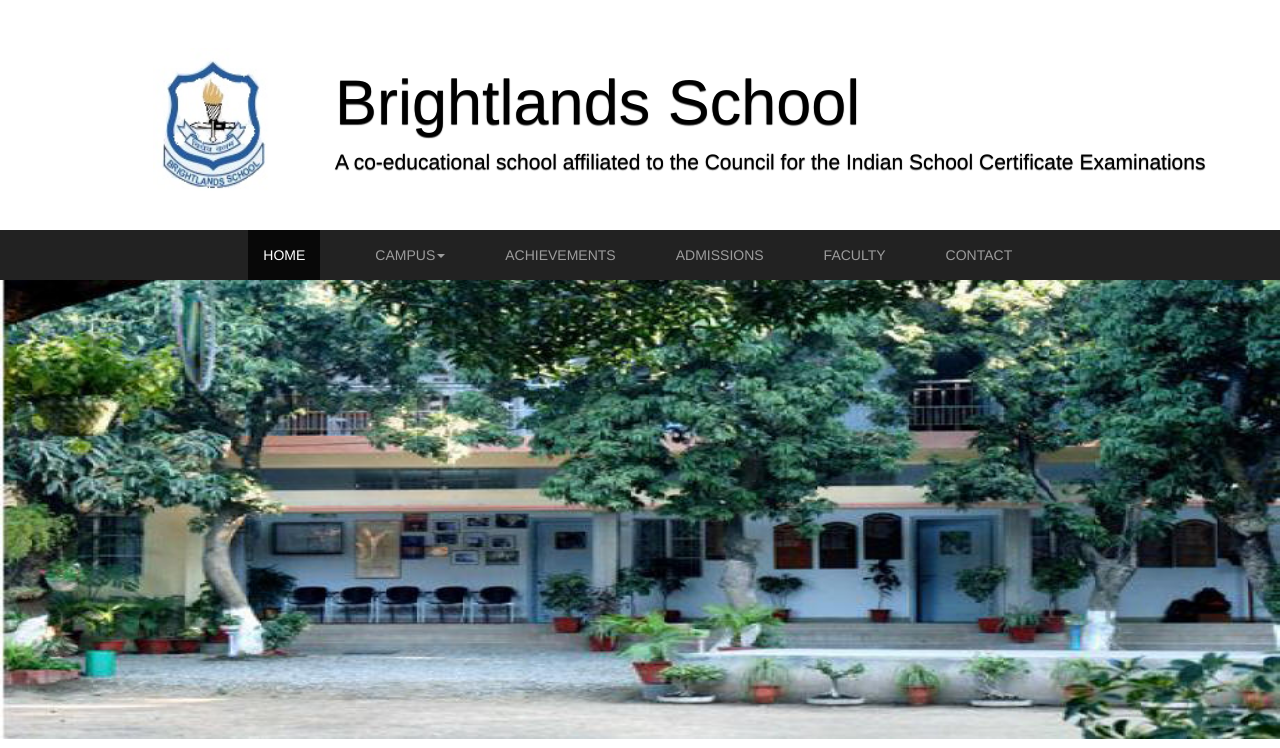
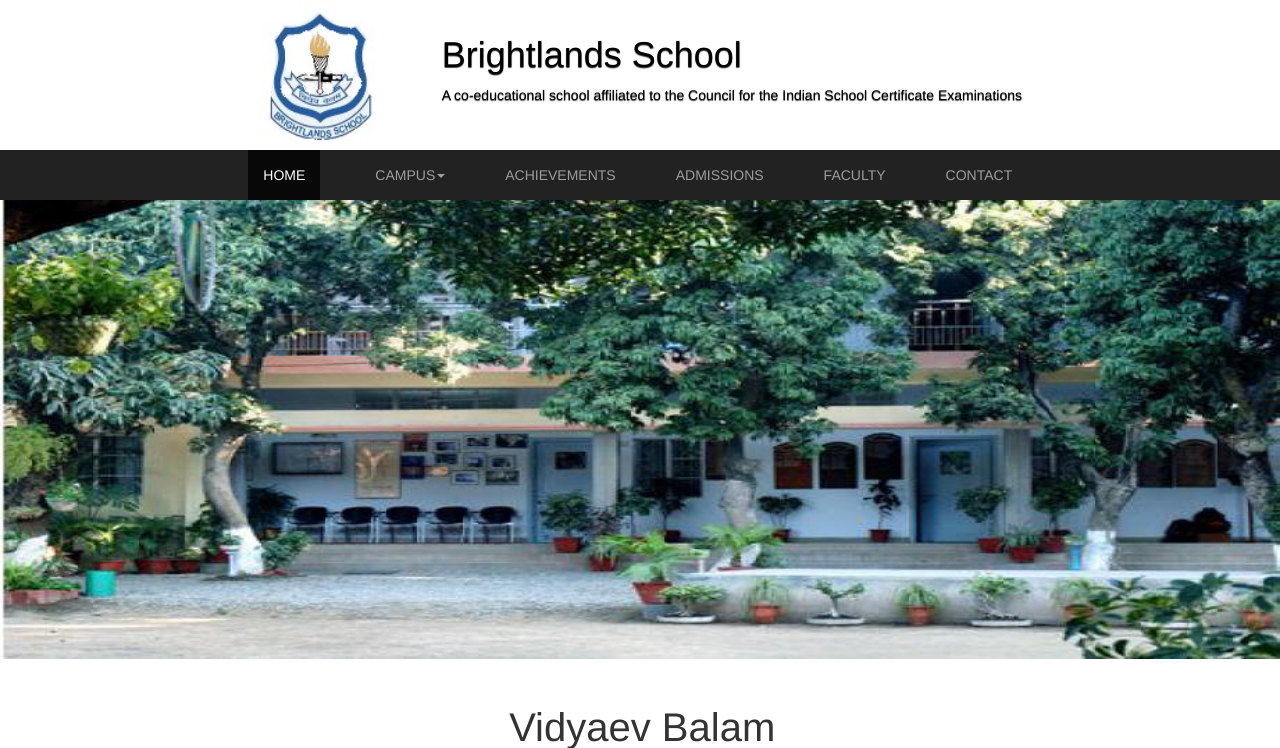
Before and after one commit to aarengee/BLSOfficial, a PHP site: page /index.html in a window 1280 px wide. Shown: the top 748 px of the page. Run offline with PHP 8.4, Linux system fonts and the light colour scheme; some libraries are stand-ins or nearby versions.

Commit message:
banner small

```diff
--- a/index.html
+++ b/index.html
@@ -15,17 +15,16 @@
     </head>
     <body>
 
-      <div class="jumbotron">
-         <div class="col-sm-2 col-sm-offset-1">
+      <div class="heading">
+         <div class="col-sm-2 col-sm-offset-2">
              <img id="logo" src="Brightlands-School.jpg" alt="Logo">
           </div>
-           <div class="col-sm-9">
-         <div class="topdescript">
+           <div class="col-sm-8 topdescript">
          <h1>Brightlands School</h1>
         <p>A co-educational school affiliated to the Council for the Indian School Certificate Examinations</p>
          </div>
-          </div>
         </div>
+
         <div>
         <nav class="navbar-inverse" id="xyz">
   <div class="container-fluid">
@@ -48,7 +47,7 @@
             <li><div class="opt"><a href="#">Page 1-3</a></div></li>
           </ul>
         </li>
-        <li style="margin-left:30px"><a href="#">ACHIEVEMENTS</a></li>
+        <li style="margin-left:30px"><a href="./achieve.html">ACHIEVEMENTS</a></li>
         <li style="margin-left:30px"><a href="#">ADMISSIONS</a></li>
         <li style="margin-left:30px"><a href="#">FACULTY</a></li>
         <li style="margin-left:30px"><a href="./contact.html">CONTACT</a></li>
--- a/style.css
+++ b/style.css
@@ -1,9 +1,8 @@
 
-.jumbotron {
+.heading {
      background:white;
-     min-height: 200px;
+     min-height: 150px;
      color: black;
-
 }
 body
 {
@@ -12,14 +11,15 @@
 .topdescript
 {
     color: black;
+    padding:15px;
     text-shadow: #444 0 1px 1px;
-    background: transparent;
+     background:transparent;
     position: relative;
 
 }
 #xyz
 {
-    z-index: 999;
+    z-index: 1;
 }
 #logo
 {
@@ -28,7 +28,6 @@
    width:120px;
    height:150px;
  }
-
 .opt
 {
     font-size:20px;
```
